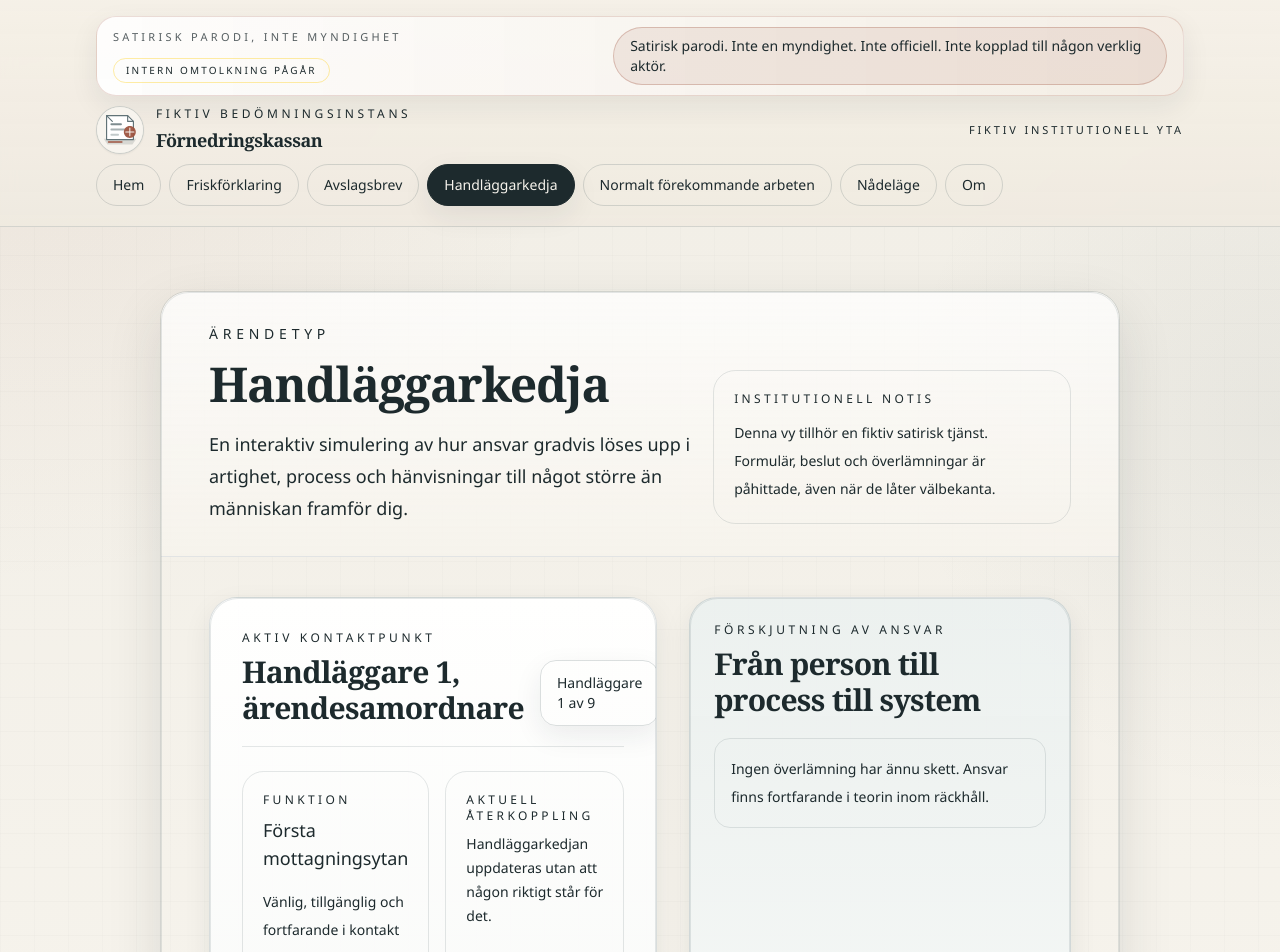
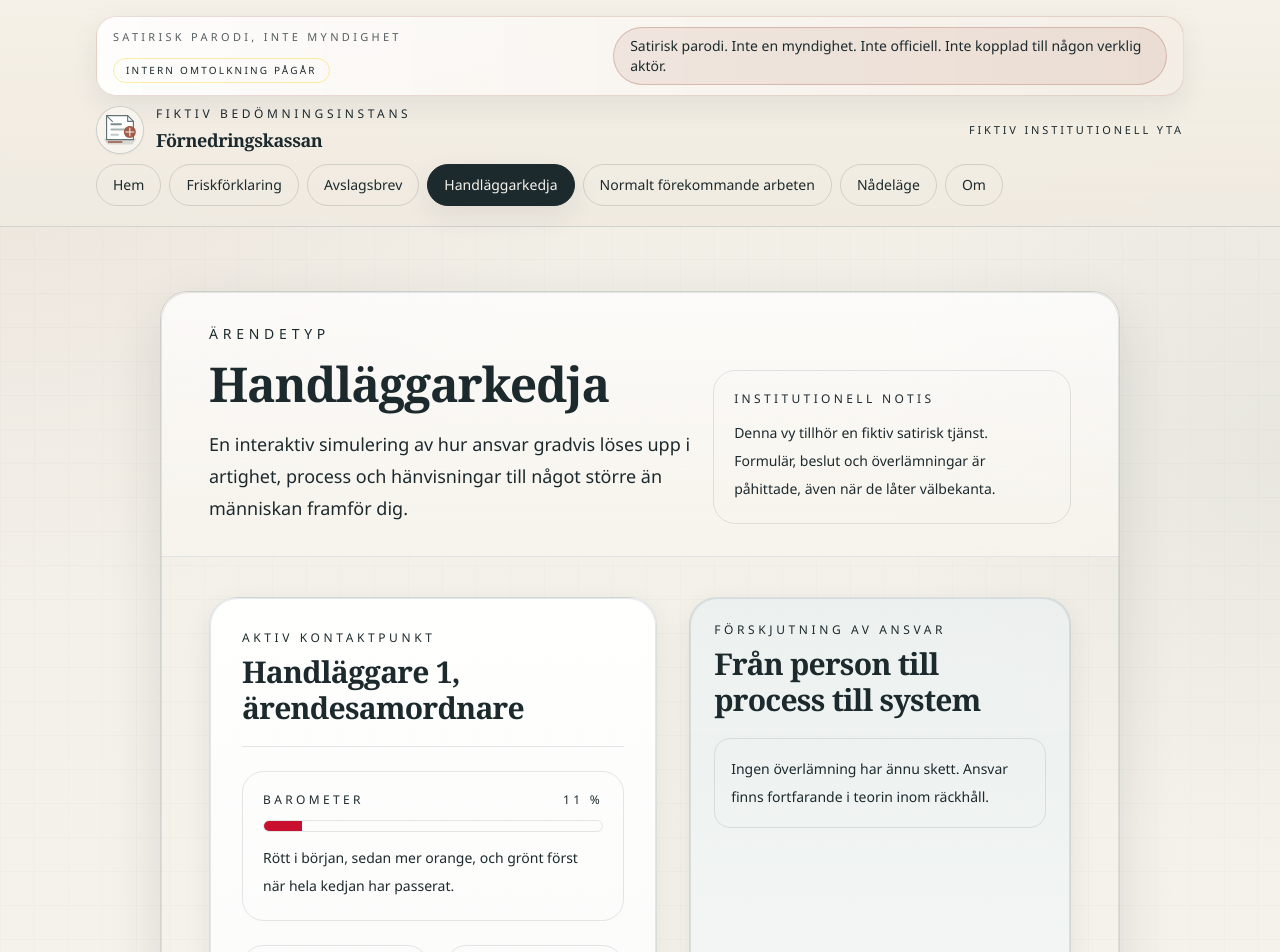
Before and after one commit to uppsala018/fornedringskassan, a Next.js app: page /handlaggarkedja in a window 1280 px wide. Shown: the top 952 px of the page. Built offline with nearby package versions, Linux system fonts and the light colour scheme.

Commit message:
Simplify handlaggarkedja progress display

```diff
--- a/components/handlaggarkedja-simulator.tsx
+++ b/components/handlaggarkedja-simulator.tsx
@@ -178,7 +178,20 @@ export function HandlaggarkedjaSimulator() {
 
   const stage = stages[stageIndex];
   const response = lastAction ? stage.responseByAction[lastAction] : null;
-  const canAdvance = stageIndex < stages.length - 1;
+  const stageCount = stages.length;
+  const canAdvance = stageIndex < stageCount - 1;
+  const progress = (stageIndex + 1) / stageCount;
+  const progressSegments = stages.map((_, index) => {
+    if (index < stageIndex) {
+      return "bg-[#d44a24]";
+    }
+
+    if (index === stageIndex) {
+      return stageIndex === stageCount - 1 ? "bg-[#00cc66]" : "bg-[#c8102e]";
+    }
+
+    return "bg-white/16";
+  });
 
   const nextHint = useMemo(() => {
     if (!canAdvance) {
@@ -218,9 +231,24 @@ export function HandlaggarkedjaSimulator() {
                 {stage.title}
               </h2>
             </div>
-            <div className="rounded-2xl border border-steel/20 bg-paper/94 px-4 py-3 text-sm text-ink shadow-slip">
-              Handläggare {stageIndex + 1} av {stages.length}
+          </div>
+
+          <div className="mt-6 rounded-[1.35rem] border border-steel/15 bg-white/82 p-5">
+            <div className="flex items-center justify-between gap-3">
+              <p className="text-xs uppercase tracking-[0.28em] text-ink/72">Barometer</p>
+              <p className="text-xs uppercase tracking-[0.28em] text-ink/72">{Math.round(progress * 100)} %</p>
             </div>
+            <div className="mt-3 grid h-3 grid-cols-9 overflow-hidden rounded-full border border-steel/15 bg-white/72">
+              {progressSegments.map((segmentClass, index) => (
+                <div
+                  key={`${segmentClass}-${index}`}
+                  className={`transition-colors duration-300 ${segmentClass}`}
+                />
+              ))}
+            </div>
+            <p className="mt-3 text-sm leading-7 text-ink/76">
+              Rött i början, sedan mer orange, och grönt först när hela kedjan har passerat.
+            </p>
           </div>
 
           <div className="mt-6 grid gap-4 md:grid-cols-[0.82fr_1.18fr]">
```
